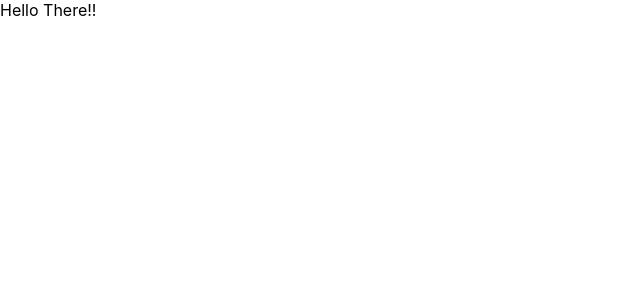
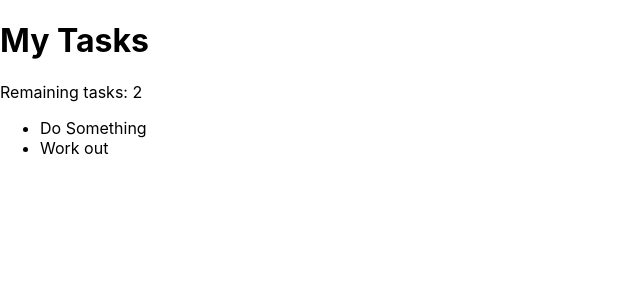
Before and after one commit to Gurveen-codes/task-keeper, a React (Create React App) app: page / in a window 1280 px wide. Shown: the top 300 px of the page, without its empty margins (0-640 px from the left). Built offline with nearby package versions, Linux system fonts and the light colour scheme.

Commit message:
Make TaskList component

```diff
--- a/src/App.js
+++ b/src/App.js
@@ -1,7 +1,17 @@
 import React from 'react'
+import NavBar from './components/NavBar'
+import TaskList from './components/TaskList'
+import TaskContextProvider from './contexts/TaskContext'
 
 const App = () => {
-	return <div className="App">Hello There!!</div>
+	return (
+		<div className="App">
+			<TaskContextProvider>
+				<NavBar></NavBar>
+				<TaskList></TaskList>
+			</TaskContextProvider>
+		</div>
+	)
 }
 
 export default App
--- /dev/null
+++ b/src/components/NavBar.js
@@ -0,0 +1,14 @@
+import React, { useContext } from 'react'
+import { TaskContext } from '../contexts/TaskContext'
+
+const NavBar = () => {
+	const { tasks } = useContext(TaskContext)
+	return (
+		<div className="navbar">
+			<h1 className="nav-title">My Tasks</h1>
+			<p className="nav-desc">Remaining tasks: {tasks.length}</p>
+		</div>
+	)
+}
+
+export default NavBar
--- /dev/null
+++ b/src/components/TaskItem.js
@@ -0,0 +1,13 @@
+import React, { useContext } from 'react'
+import { TaskContext } from '../contexts/TaskContext'
+
+const TaskItem = ({ task }) => {
+	const { removeTask } = useContext(TaskContext)
+	return (
+		<li className="task-item" key={task.id} onClick={() => removeTask(task.id)}>
+			{task.title}
+		</li>
+	)
+}
+
+export default TaskItem
--- /dev/null
+++ b/src/components/TaskList.js
@@ -0,0 +1,18 @@
+import React, { useContext } from 'react'
+import { TaskContext } from '../contexts/TaskContext'
+import TaskItem from './TaskItem'
+
+const TaskList = () => {
+	const { tasks } = useContext(TaskContext)
+	return (
+		<div className="task-list">
+			<ul>
+				{tasks.map((task) => (
+					<TaskItem task={task}></TaskItem>
+				))}
+			</ul>
+		</div>
+	)
+}
+
+export default TaskList
--- /dev/null
+++ b/src/contexts/TaskContext.js
@@ -0,0 +1,22 @@
+import React, { useState, createContext } from 'react'
+import { v4 as uuid } from 'uuid'
+
+export const TaskContext = createContext()
+
+const TaskContextProvider = (props) => {
+	const [tasks, setTasks] = useState([
+		{ title: 'Do Something', id: uuid() },
+		{ title: 'Work out', id: uuid() },
+	])
+	const removeTask = (id) => {
+		setTasks(tasks.filter((task) => task.id !== id))
+	}
+
+	return (
+		<TaskContext.Provider value={{ tasks, removeTask }}>
+			{props.children}
+		</TaskContext.Provider>
+	)
+}
+
+export default TaskContextProvider
```
